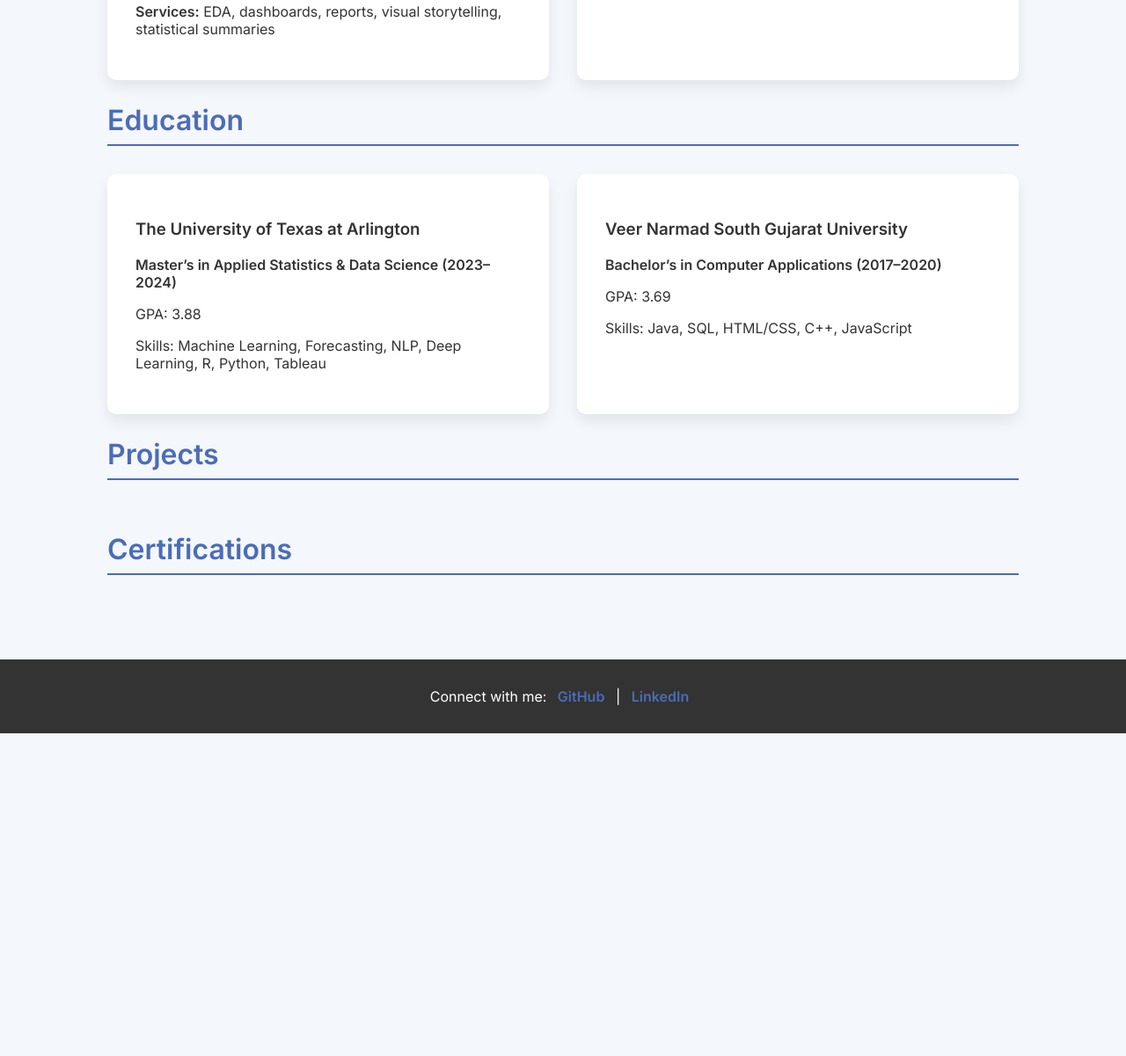
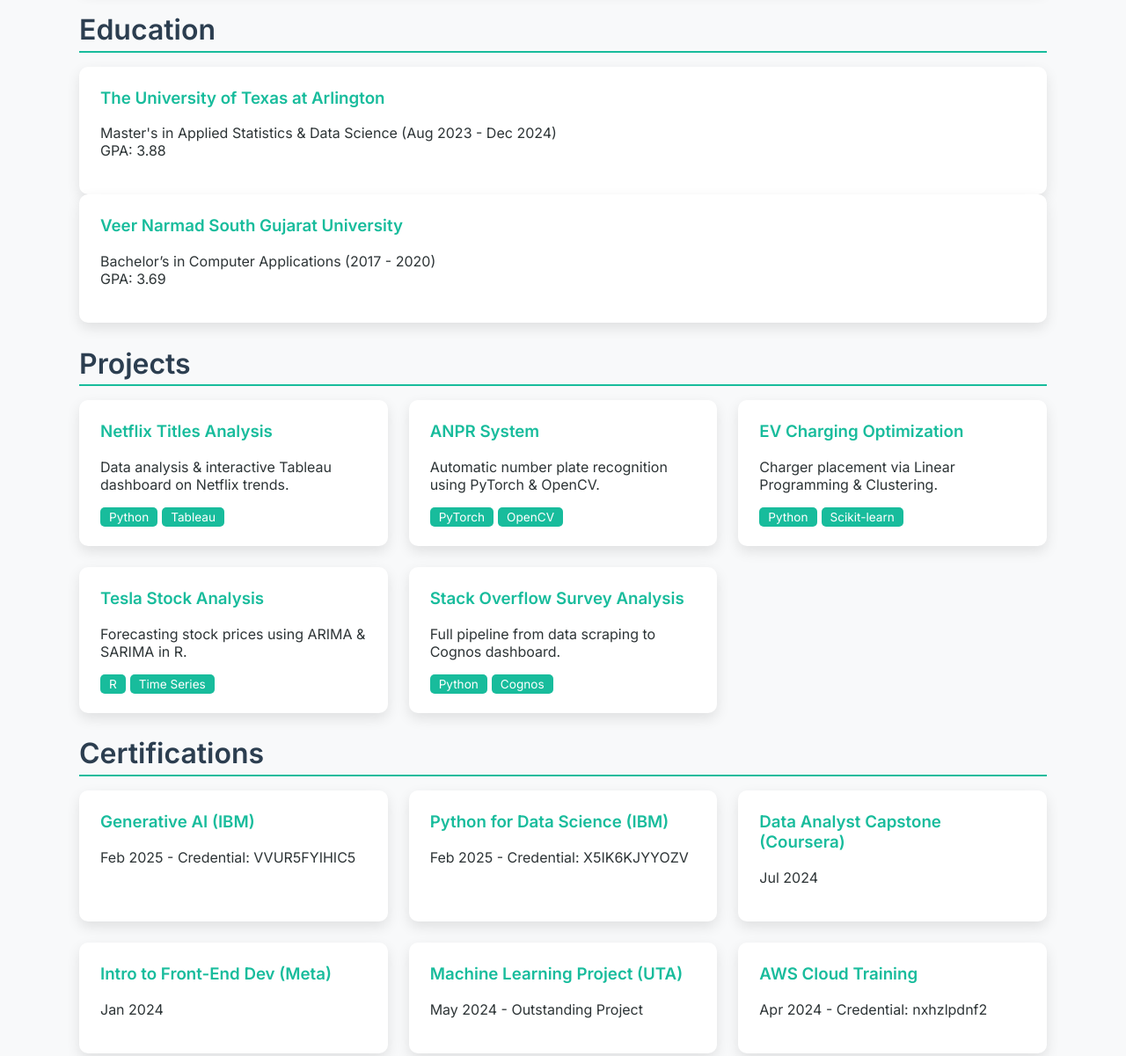
Before and after one commit to 099Misbah/099Misbah.github.io, a plain HTML site: page index.html in a window 1280 px wide. Shown: the part 844-2045 px from the top of the page at 88% size. Before the commit the page ends 1678 px from the top, so only its background shows below. Drawn offline with Linux system fonts and the light colour scheme.

Commit message:
Update index.html

```diff
--- a/index.html
+++ b/index.html
@@ -6,92 +6,97 @@
   <title>Misbahjabin Shaikh | Data Analyst Portfolio</title>
   <link href="https://fonts.googleapis.com/css2?family=Inter:wght@400;600&display=swap" rel="stylesheet" />
   <style>
-    * {
-      box-sizing: border-box;
+    :root {
+      --primary-color: #2c3e50;
+      --accent-color: #18bc9c;
+      --bg-color: #f8f9fa;
+      --text-color: #2d3436;
     }
 
     body {
       font-family: 'Inter', sans-serif;
       margin: 0;
-      background-color: #f4f7fc;
-      color: #333;
+      background-color: var(--bg-color);
+      color: var(--text-color);
     }
 
     header {
-      background: linear-gradient(to right, #333, #4b6cb7);
+      background-color: var(--primary-color);
       color: white;
       text-align: center;
-      padding: 3rem 1rem;
+      padding: 4rem 1rem;
     }
 
     header h1 {
-      font-size: 2.5rem;
+      font-size: 3rem;
+      margin-bottom: 0.5rem;
     }
 
     header p {
-      font-size: 1.2rem;
-      margin-top: 0.5rem;
+      font-size: 1.3rem;
     }
 
     section {
-      padding: 4rem 2rem;
       max-width: 1100px;
-      margin: auto;
+      margin: 4rem auto;
+      padding: 0 2rem;
     }
 
     h2 {
       font-size: 2rem;
-      color: #4b6cb7;
-      border-bottom: 2px solid #4b6cb7;
-      padding-bottom: 0.5rem;
-      margin-bottom: 2rem;
+      color: var(--primary-color);
+      margin-bottom: 1rem;
+      border-bottom: 2px solid var(--accent-color);
+      padding-bottom: 0.3rem;
     }
 
-    .content {
+    .grid {
       display: grid;
-      grid-template-columns: repeat(auto-fit, minmax(280px, 1fr));
-      gap: 2rem;
+      grid-template-columns: repeat(auto-fit, minmax(300px, 1fr));
+      gap: 1.5rem;
     }
 
     .card {
       background-color: white;
-      padding: 2rem;
+      padding: 1.5rem;
       border-radius: 10px;
-      box-shadow: 0 8px 16px rgba(0, 0, 0, 0.08);
-      transition: transform 0.3s ease, box-shadow 0.3s ease;
+      box-shadow: 0 6px 15px rgba(0, 0, 0, 0.1);
+      transition: transform 0.3s, box-shadow 0.3s;
     }
 
     .card:hover {
       transform: translateY(-5px);
-      box-shadow: 0 12px 20px rgba(0, 0, 0, 0.12);
+      box-shadow: 0 10px 25px rgba(0, 0, 0, 0.15);
+    }
+
+    .card h3 {
+      margin-top: 0;
+      color: var(--accent-color);
+    }
+
+    .tags {
+      margin-top: 1rem;
     }
 
     .tag {
-      display: inline-block;
-      background: #e1ecf4;
-      color: #39739d;
-      border-radius: 4px;
-      padding: 0.2rem 0.6rem;
+      background-color: var(--accent-color);
+      color: white;
+      padding: 3px 10px;
+      border-radius: 5px;
       font-size: 0.85rem;
-      margin-right: 0.4rem;
-    }
-
-    .section-text {
-      margin-bottom: 2rem;
+      margin-right: 5px;
     }
 
     footer {
+      background-color: var(--primary-color);
+      color: white;
       text-align: center;
-      background-color: #333;
-      color: white;
-      padding: 2rem;
+      padding: 2rem 1rem;
     }
 
     footer a {
-      color: #4b6cb7;
+      color: var(--accent-color);
       text-decoration: none;
-      font-weight: 600;
-      margin: 0 0.5rem;
     }
 
     footer a:hover {
@@ -102,62 +107,80 @@
 <body>
   <header>
     <h1>Misbahjabin Shaikh</h1>
-    <p>Aspiring Data Analyst | Machine Learning Enthusiast</p>
+    <p>Data Analyst | Data Scientist | ML Enthusiast</p>
   </header>
 
   <section>
     <h2>About Me</h2>
-    <p class="section-text">
-      I am passionate about using data to uncover insights, solve real-world problems, and build intelligent systems. With a strong academic background in Applied Statistics and Data Science, I specialize in data-driven storytelling, machine learning, and developing interactive dashboards.
-    </p>
+    <p>I’m passionate about transforming data into actionable insights using statistical methods, data visualization, and machine learning. I have a Master's in Applied Statistics & Data Science and industry experience in analytics.</p>
 
     <h2>Experience</h2>
-    <div class="content">
+    <div class="card">
+      <h3>Upwork – Freelance Analyst | Data Visualization Specialist</h3>
+      <p>Apr 2025 - Present · Remote (Part-time)<br>
+      Excel, Python, Tableau, Power BI – Data cleaning, visualizations, dashboards, reports</p>
+    </div>
+    <div class="card">
+      <h3>Auto Credit – Data Management</h3>
+      <p>Sep 2020 - Mar 2022 · Surat, India (Full-time)<br>
+      Excel, SQL, Tableau – Data maintenance, dashboard development, operational efficiency</p>
+    </div>
+
+    <h2>Education</h2>
+    <div class="card">
+      <h3>The University of Texas at Arlington</h3>
+      <p>Master's in Applied Statistics & Data Science (Aug 2023 - Dec 2024)<br>GPA: 3.88</p>
+    </div>
+    <div class="card">
+      <h3>Veer Narmad South Gujarat University</h3>
+      <p>Bachelor’s in Computer Applications (2017 - 2020)<br>GPA: 3.69</p>
+    </div>
+
+    <h2>Projects</h2>
+    <div class="grid">
       <div class="card">
-        <h3>Freelance Analyst | Data Visualization Specialist</h3>
-        <p><strong>Upwork (Remote) | Apr 2025 – Present</strong></p>
-        <p>I provide freelance data analysis and visualization services through Upwork, helping clients transform raw data into actionable insights.</p>
-        <p><strong>Tools:</strong> Excel, Google Sheets, Python (Pandas, Seaborn), Power BI, Tableau</p>
-        <p><strong>Services:</strong> EDA, dashboards, reports, visual storytelling, statistical summaries</p>
+        <h3>Netflix Titles Analysis</h3>
+        <p>Data analysis & interactive Tableau dashboard on Netflix trends.</p>
+        <div class="tags"><span class="tag">Python</span><span class="tag">Tableau</span></div>
       </div>
       <div class="card">
-        <h3>Data Management</h3>
-        <p><strong>Auto Credit | Sep 2020 – Mar 2022 (Surat, India)</strong></p>
-        <p>Managed data entry, processing, and visualization for financial records. Built reports & dashboards using Tableau/Power BI and streamlined data workflows across departments.</p>
+        <h3>ANPR System</h3>
+        <p>Automatic number plate recognition using PyTorch & OpenCV.</p>
+        <div class="tags"><span class="tag">PyTorch</span><span class="tag">OpenCV</span></div>
+      </div>
+      <div class="card">
+        <h3>EV Charging Optimization</h3>
+        <p>Charger placement via Linear Programming & Clustering.</p>
+        <div class="tags"><span class="tag">Python</span><span class="tag">Scikit-learn</span></div>
+      </div>
+      <div class="card">
+        <h3>Tesla Stock Analysis</h3>
+        <p>Forecasting stock prices using ARIMA & SARIMA in R.</p>
+        <div class="tags"><span class="tag">R</span><span class="tag">Time Series</span></div>
+      </div>
+      <div class="card">
+        <h3>Stack Overflow Survey Analysis</h3>
+        <p>Full pipeline from data scraping to Cognos dashboard.</p>
+        <div class="tags"><span class="tag">Python</span><span class="tag">Cognos</span></div>
       </div>
     </div>
 
-    <h2>Education</h2>
-    <div class="content">
-      <div class="card">
-        <h3>The University of Texas at Arlington</h3>
-        <p><strong>Master’s in Applied Statistics & Data Science (2023–2024)</strong></p>
-        <p>GPA: 3.88</p>
-        <p>Skills: Machine Learning, Forecasting, NLP, Deep Learning, R, Python, Tableau</p>
-      </div>
-      <div class="card">
-        <h3>Veer Narmad South Gujarat University</h3>
-        <p><strong>Bachelor’s in Computer Applications (2017–2020)</strong></p>
-        <p>GPA: 3.69</p>
-        <p>Skills: Java, SQL, HTML/CSS, C++, JavaScript</p>
-      </div>
-    </div>
-
-    <h2>Projects</h2>
-    <div class="content">
-      <!-- Your project cards here as before -->
-    </div>
-
     <h2>Certifications</h2>
-    <div class="content">
-      <!-- Your certification cards as before -->
+    <div class="grid">
+      <div class="card"><h3>Generative AI (IBM)</h3><p>Feb 2025 - Credential: VVUR5FYIHIC5</p></div>
+      <div class="card"><h3>Python for Data Science (IBM)</h3><p>Feb 2025 - Credential: X5IK6KJYYOZV</p></div>
+      <div class="card"><h3>Data Analyst Capstone (Coursera)</h3><p>Jul 2024</p></div>
+      <div class="card"><h3>Intro to Front-End Dev (Meta)</h3><p>Jan 2024</p></div>
+      <div class="card"><h3>Machine Learning Project (UTA)</h3><p>May 2024 - Outstanding Project</p></div>
+      <div class="card"><h3>AWS Cloud Training</h3><p>Apr 2024 - Credential: nxhzlpdnf2</p></div>
     </div>
   </section>
 
   <footer>
-    Connect with me:
-    <a href="https://github.com/099Misbah">GitHub</a> |
-    <a href="https://www.linkedin.com/in/YOUR-LINKEDIN">LinkedIn</a>
+    <p>Connect with me:
+      <a href="https://github.com/099Misbah">GitHub</a> |
+      <a href="https://www.linkedin.com/in/YOUR-LINKEDIN">LinkedIn</a>
+    </p>
   </footer>
 </body>
 </html>
```
